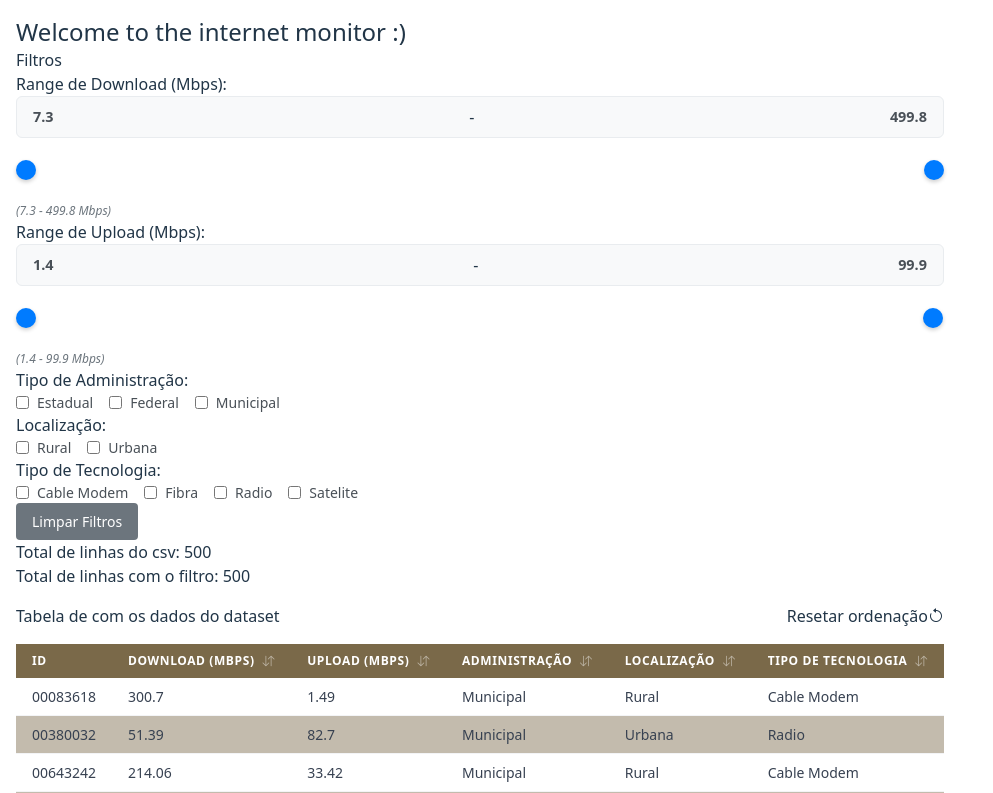
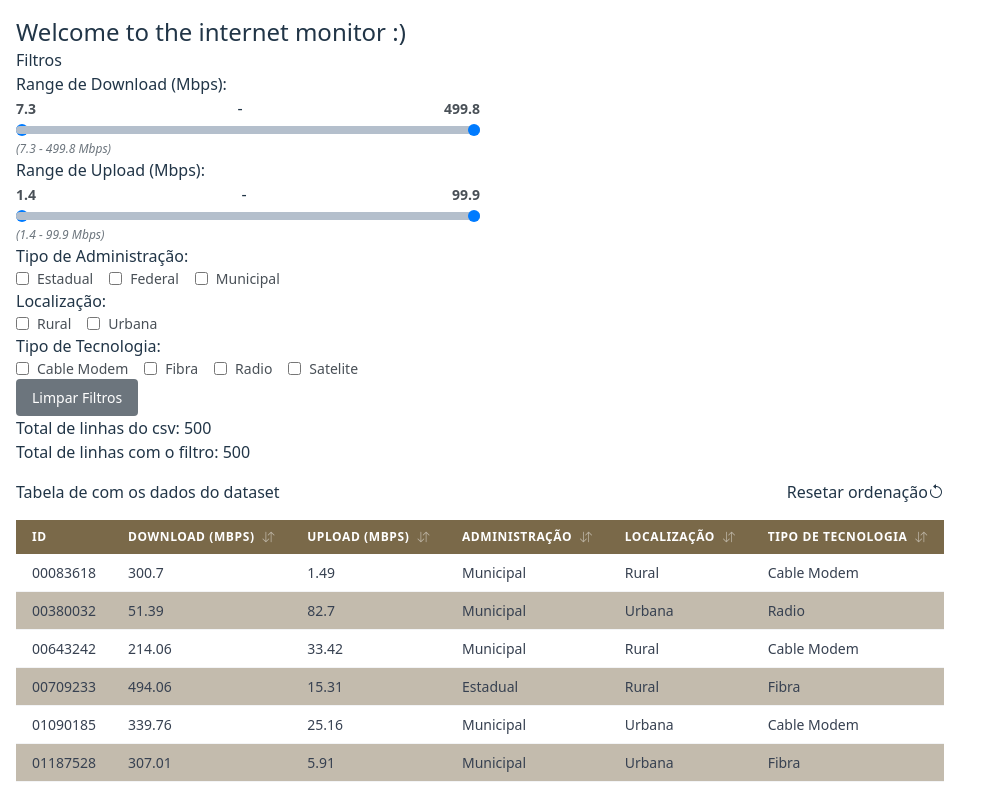
Before and after one commit to isabellacpmelo/the-internet-monitor, a React (Vite) app: page / in a window 1280 px wide. Shown: the top 793 px of the page, without its empty margins (0-993 px from the left). Built offline with nearby package versions, Linux system fonts and the light colour scheme.

Commit message:
feat: update Filters component styles

```diff
--- a/src/components/Filters/style.css
+++ b/src/components/Filters/style.css
@@ -1,59 +1,56 @@
 .range-container {
   display: flex;
   flex-direction: column;
-  gap: 0.75rem;
 }
 
 .range-values {
   display: flex;
+  width: 50%;
   justify-content: space-between;
   align-items: center;
-  background: #f8f9fa;
-  padding: 0.5rem 1rem;
   border-radius: 6px;
-  border: 1px solid #e9ecef;
 }
 
 .range-value {
   font-weight: 600;
   color: #495057;
-  font-size: 0.9rem;
+  font-size: 14px;
 }
 
 .dual-range-wrapper {
   position: relative;
-  height: 40px;
+  height: 20px;
   display: flex;
   align-items: center;
 }
 
 .range-slider {
   position: absolute;
-  width: 100%;
+  width: 50%;
   height: 8px;
   -webkit-appearance: none;
   appearance: none;
-  background: transparent;
+  background-color: #b4bfcc;
+  border-radius: 12px;
   pointer-events: none;
 }
 
 .range-slider::-webkit-slider-track {
   width: 100%;
   height: 8px;
-  background: #ddd;
+  background: #b4bfcc;
   border-radius: 4px;
 }
 
 .range-slider::-webkit-slider-thumb {
   -webkit-appearance: none;
   appearance: none;
-  height: 20px;
-  width: 20px;
+  height: 12px;
+  width: 12px;
   background: #007bff;
   border-radius: 50%;
   cursor: pointer;
   pointer-events: auto;
-  box-shadow: 0 2px 4px rgba(0, 0, 0, 0.2);
   transition: background-color 0.2s, transform 0.1s;
 }
 
@@ -97,20 +94,6 @@
 
 .range-slider-max {
   z-index: 2;
-}
-
-.range-input {
-  width: 100px;
-  padding: 0.375rem 0.5rem;
-  border: 1px solid #ced4da;
-  border-radius: 4px;
-  font-size: 0.875rem;
-}
-
-.range-input:focus {
-  outline: none;
-  border-color: #007bff;
-  box-shadow: 0 0 0 2px rgba(0, 123, 255, 0.25);
 }
 
 .range-info {
```
